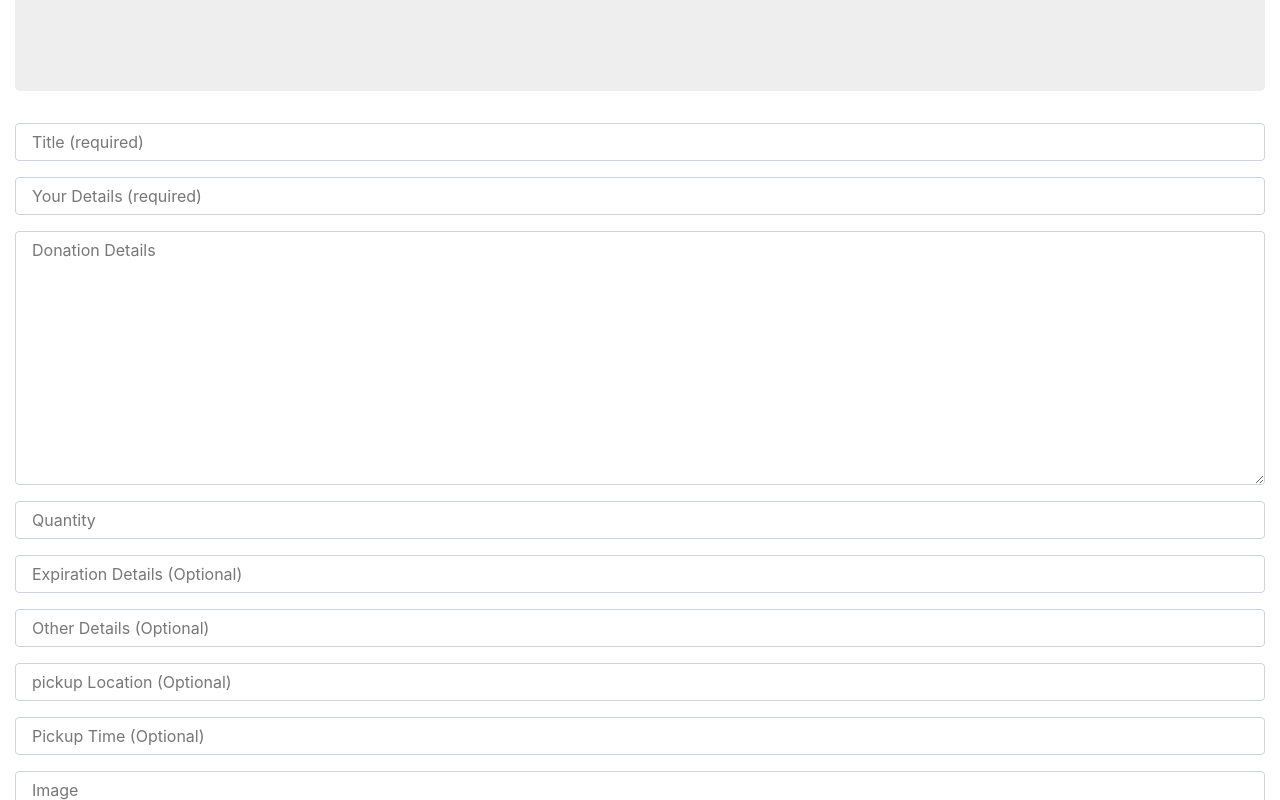
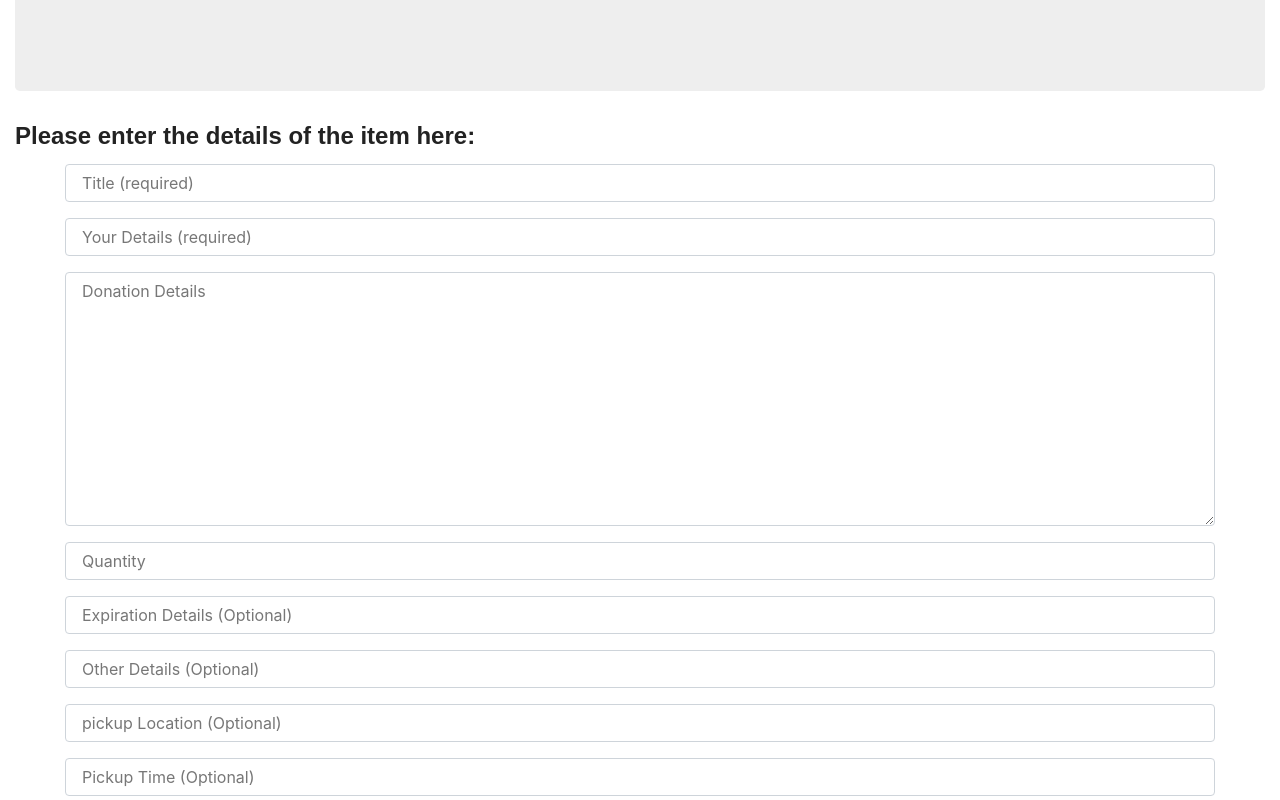
Before and after one commit to taraDM23/Sharing-is-Caring, a React (Create React App) app in the folder client/: page / in a window 1280 px wide. Shown: the part 540-1340 px from the top of the page. Built offline with nearby package versions, Linux system fonts and the light colour scheme; no server answers; a web font is replaced by a local one.

Commit message:
addded header

```diff
--- a/client/src/pages/Items.js
+++ b/client/src/pages/Items.js
@@ -53,11 +53,14 @@ function Items() {
           <Jumbotron>
             <h1>What would you like to donate?</h1>
           </Jumbotron>
-          <form>
+          <h4>Please enter the details of the item here:</h4>
+          <form style={{marginLeft: 50 , marginRight:50, marginTop: 15}} >
+
             <Input
               onChange={handleInputChange}
               name="title"
               placeholder="Title (required)"
+
             />
             <Input
               onChange={handleInputChange}
```
